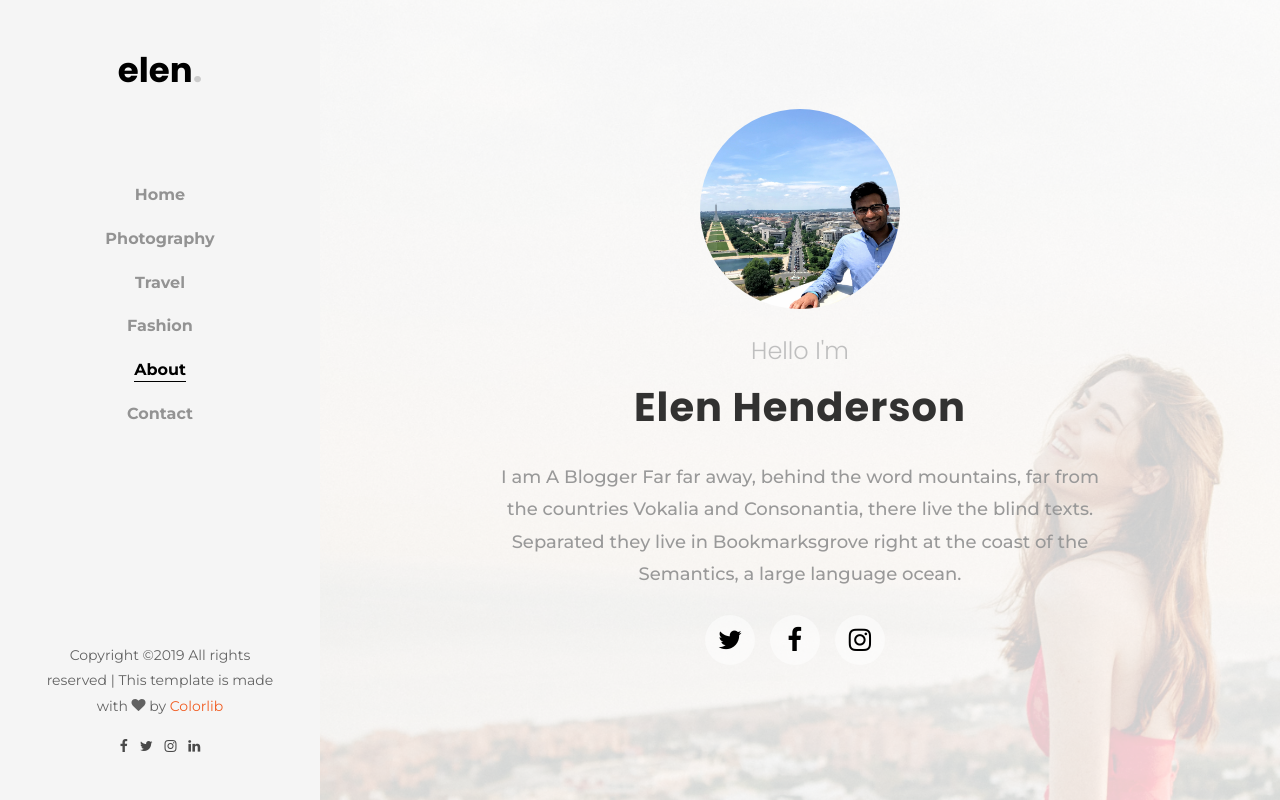
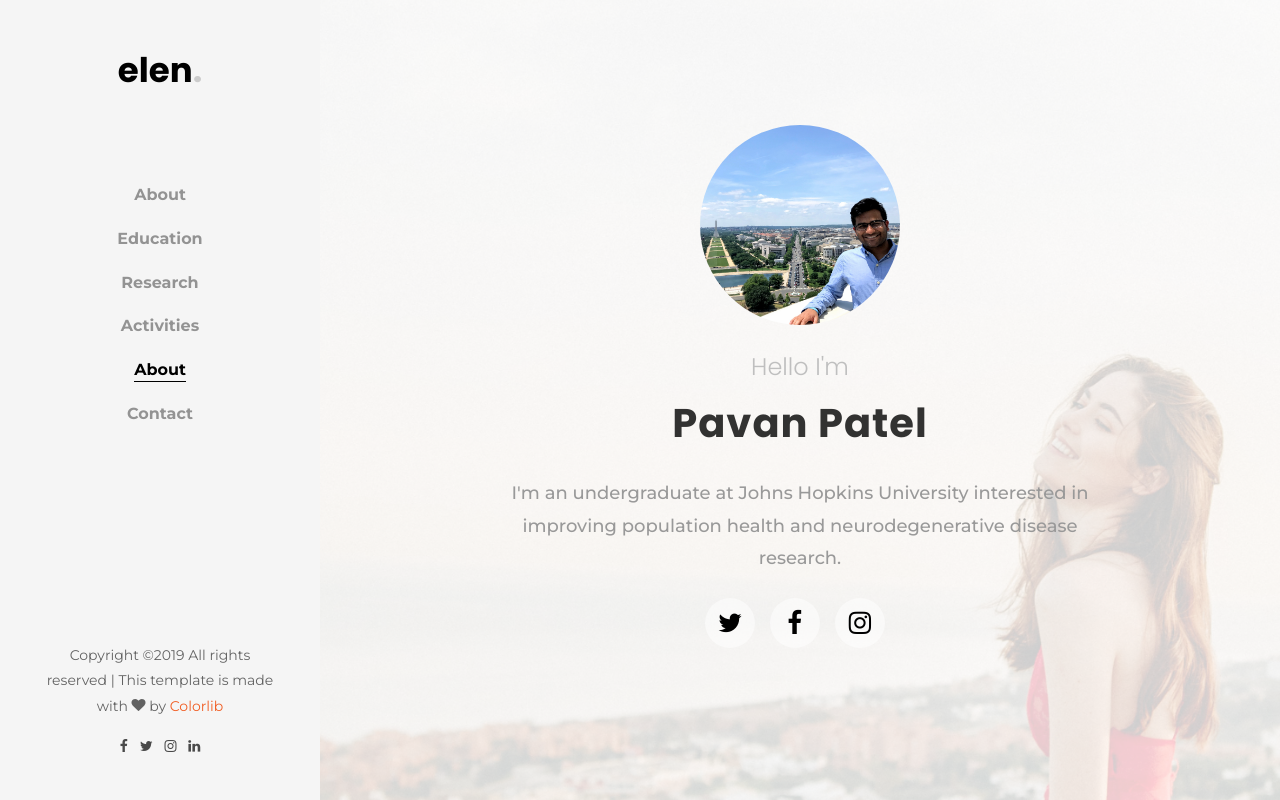
Before and after one commit to ppatel4/ppatel4.github.io, a plain HTML site: page about.html in a window 1280 px wide. Drawn offline with Linux system fonts and the light colour scheme; some packages are replaced by stand-ins of ours; no server answers; files whose address does not match are found by name.

Commit message:
Update about.html

```diff
--- a/about.html
+++ b/about.html
@@ -35,10 +35,10 @@
 			<h1 id="colorlib-logo"><a href="index.html">elen<span>.</span></a></h1>
 			<nav id="colorlib-main-menu" role="navigation">
 				<ul>
-					<li><a href="index.html">Home</a></li>
-					<li><a href="photography.html">Photography</a></li>
-					<li><a href="travel.html">Travel</a></li>
-					<li><a href="fashion.html">Fashion</a></li>
+					<li><a href="about.html">About</a></li>
+					<li><a href="education.html">Education</a></li>
+					<li><a href="research.html">Research</a></li>
+					<li><a href="activities.html">Activities</a></li>
 					<li class="colorlib-active"><a href="about.html">About</a></li>
 					<li><a href="contact.html">Contact</a></li>
 				</ul>
@@ -63,8 +63,8 @@
 						<div class="img mb-4" style="background-image: url(images/author.jpg);"></div>
 						<div class="desc">
 							<h2 class="subheading">Hello I'm</h2>
-							<h1 class="mb-4">Elen Henderson</h1>
-							<p class="mb-4">I am A Blogger Far far away, behind the word mountains, far from the countries Vokalia and Consonantia, there live the blind texts. Separated they live in Bookmarksgrove right at the coast of the Semantics, a large language ocean.</p>
+							<h1 class="mb-4">Pavan Patel</h1>
+							<p class="mb-4">I'm an undergraduate at Johns Hopkins University interested in improving population health and neurodegenerative disease research.</p>
 							<ul class="ftco-social mt-3">
                 <li class="ftco-animate"><a href="#"><span class="icon-twitter"></span></a></li>
                 <li class="ftco-animate"><a href="#"><span class="icon-facebook"></span></a></li>
```
